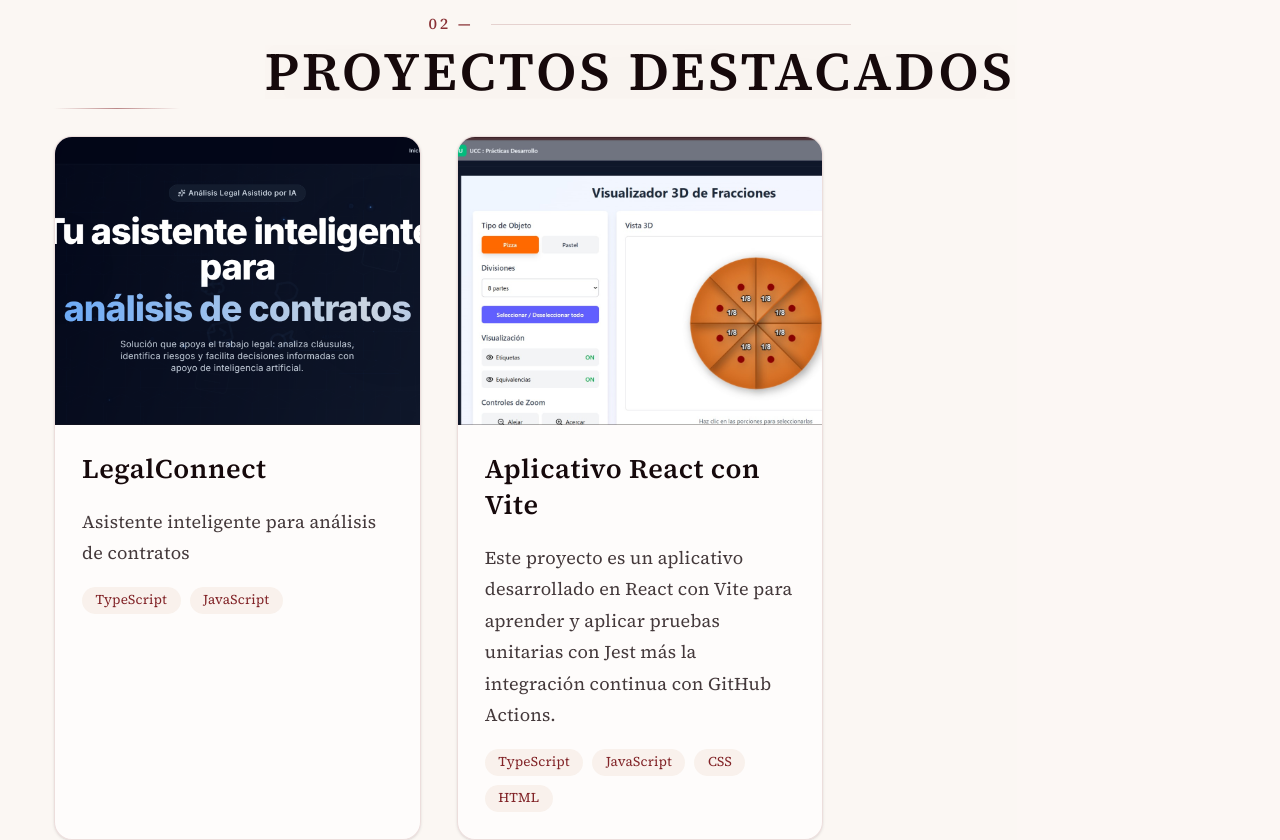
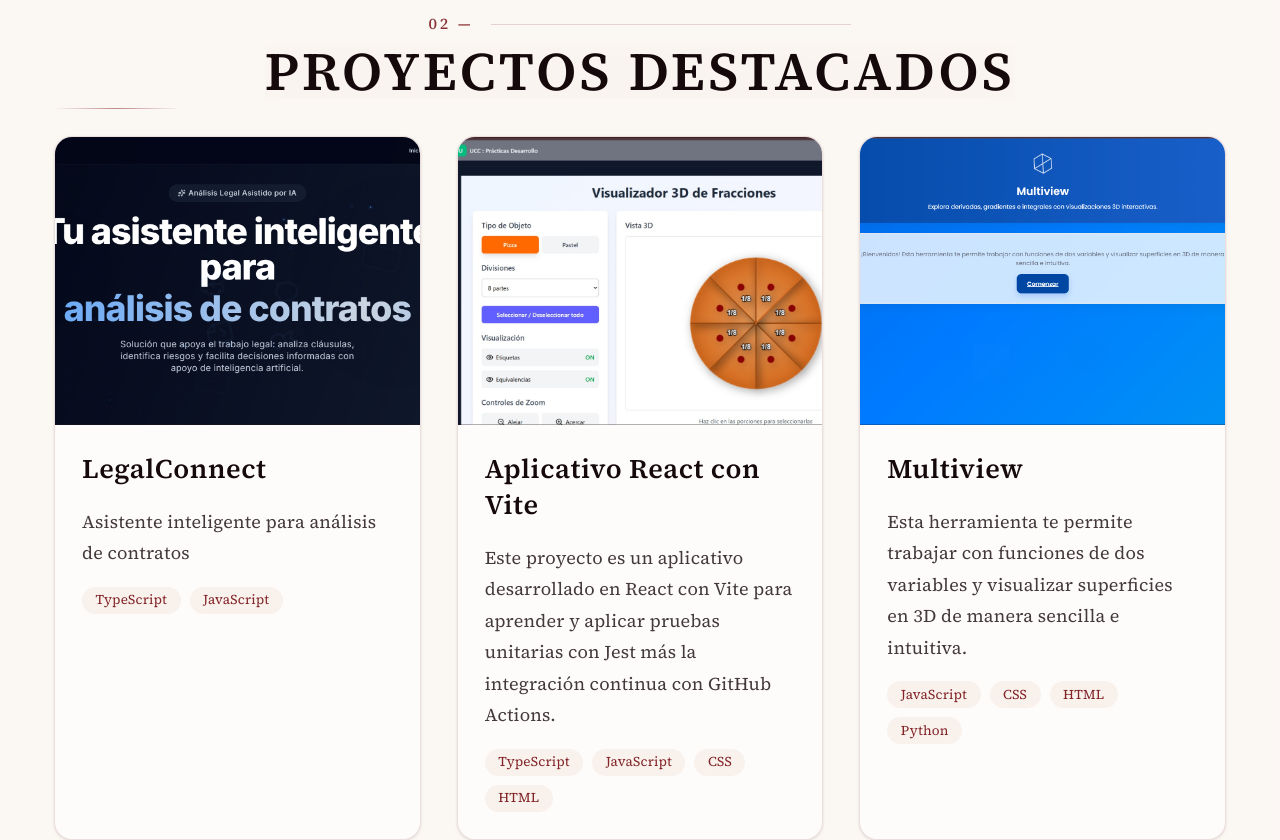
Before and after one commit to AlejandraMontillaucc/Mi-Portafolio-, a Next.js app: page / in a window 1280 px wide. Shown: the part 2360-3200 px from the top of the page. Built offline with nearby package versions, Linux system fonts and the light colour scheme; no server answers.

Commit message:
agregando proyecto

```diff
--- a/components/Projects.tsx
+++ b/components/Projects.tsx
@@ -37,6 +37,13 @@ export default function Projects() {
       github: 'https://github.com/AlejandraMontillaucc/Integraci-n-Calidad.git',
     },
 
+    {
+      title: 'Multiview',
+      description: 'Esta herramienta te permite trabajar con funciones de dos variables y visualizar superficies en 3D de manera sencilla e intuitiva.',
+      image: '/Captura%20de%20pantalla%202026-04-15%20034026.png',
+      tags: ['JavaScript', 'CSS', 'HTML', 'Python'],
+      github: 'https://github.com/AlejandraMontillaucc/proyecto-calculo.git',
+    },
   ];
 
   return (
```
Also changed, not shown: public/Captura de pantalla 2026-04-15 034026.png (added).
